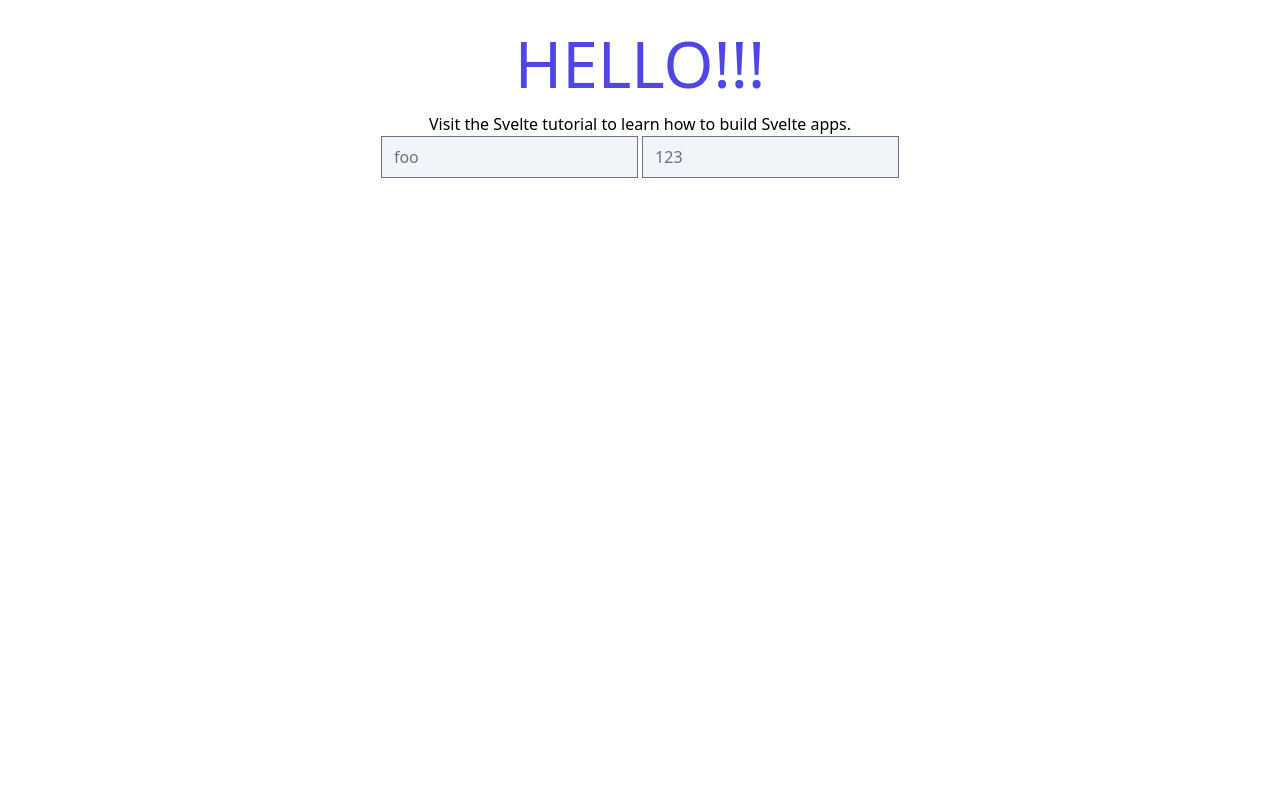
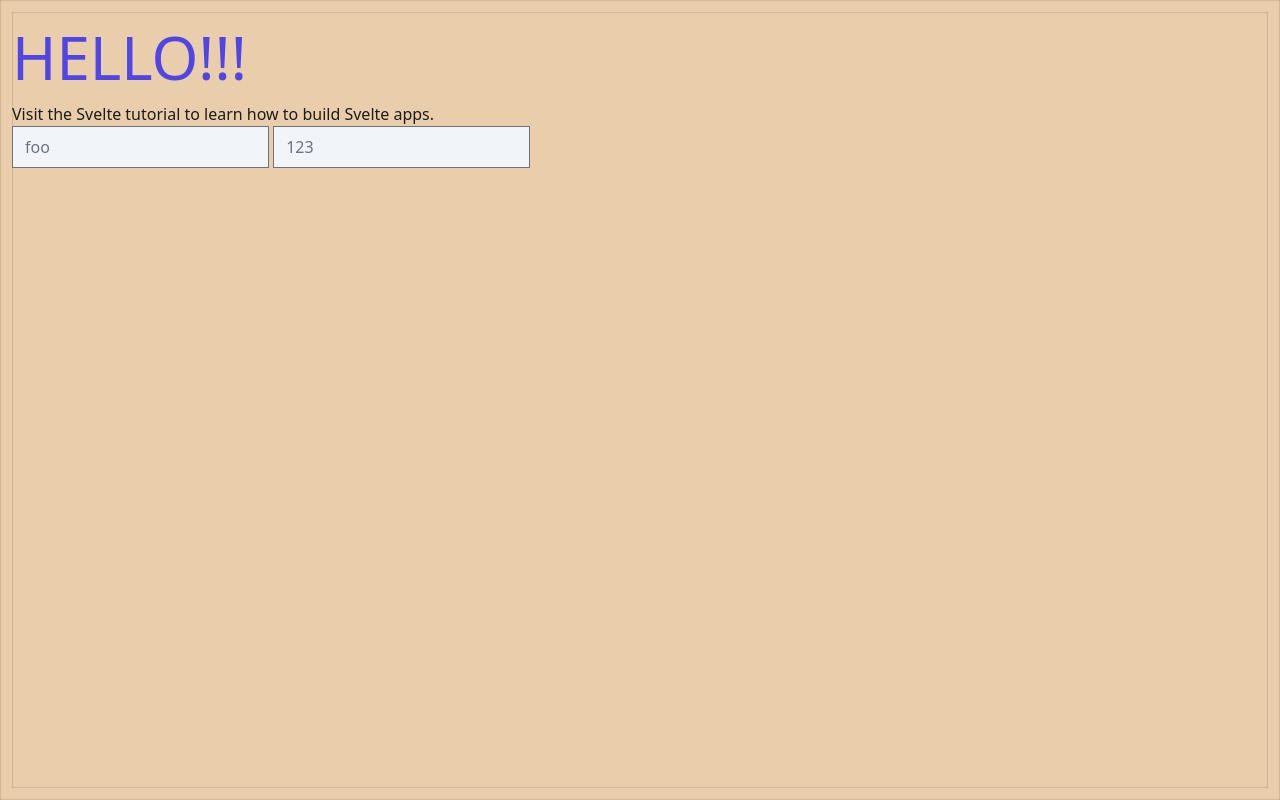
Before and after one commit to 0x5424/dn-canvas, a Svelte app: page / in a window 1280 px wide. Built offline with nearby package versions, Linux system fonts and the light colour scheme.

Commit message:
Add tailwind theme colors for foreground, background, and accent

```diff
--- a/src/App.svelte
+++ b/src/App.svelte
@@ -1,28 +1,10 @@
-<main>
-  <h1>Hello!!!</h1>
-  <p>Visit the <a href="https://svelte.dev/tutorial">Svelte tutorial</a> to learn how to build Svelte apps.</p>
+<main class='h-full p-3 shadow-flat shadow-accent'>
+  <div class='h-full shadow-flat shadow-accent'>
+    <h1 class='uppercase text-6xl/normal font-thin text-indigo-600'>Hello!!!</h1>
+    <p>Visit the <a href="https://svelte.dev/tutorial">Svelte tutorial</a> to learn how to build Svelte apps.</p>
 
 
-  <input class=bg-slate-100 type=text placeholder=foo/>
-  <input class=bg-slate-100 type=number placeholder=123/>
+    <input class=bg-slate-100 type=text placeholder=foo/>
+    <input class=bg-slate-100 type=number placeholder=123/>
+  </div>
 </main>
-
-<style lang=postcss>
-  main {
-    text-align: center;
-    padding: 1em;
-    max-width: 240px;
-    margin: 0 auto;
-  }
-  h1 {
-    color: theme(colors.indigo.600);
-    text-transform: uppercase;
-    font-size: 4em;
-    font-weight: 100;
-  }
-  @media (min-width: 640px) {
-    main {
-      max-width: none;
-    }
-  }
-</style>
--- a/src/app.css
+++ b/src/app.css
@@ -2,15 +2,40 @@
 @tailwind components;
 @tailwind utilities;
 
-* { margin: 0; }
+@layer base {
+  :root {
+    --color-fg: 28 28 28;
+    --color-bg: 234 206 171;
+    --color-accent: 98 97 70;
+    color: rgb(var(--color-fg));
+    background-color: rgb(var(--color-bg));
+    transition: background-color 0.3s;
+  }
+
+  :root[data-theme="dark"] {
+    --color-fg: 234 206 171;
+    --color-bg: 28 28 28;
+    --color-accent: 28 28 28;
+  }
+
+}
+
+@layer utilities {
+  /* custom variant of normal `shadow` with 0 x/y offset */
+  .shadow-flat {
+    box-shadow: inset 0 0 1.5px var(--tw-shadow-color);
+  }
+}
+
+* {
+  margin: 0;
+  line-height: calc(1em + 0.5rem);
+}
 *, *::before, *::after { box-sizing: border-box; }
 
 html, body { height: 100%; }
 
-body {
-  line-height: 1.5;
-  -webkit-font-smoothing: antialiased;
-}
+body { -webkit-font-smoothing: antialiased; }
 
 img, picture, video, canvas, svg {
   display: block;
--- a/svelte.config.js
+++ b/svelte.config.js
@@ -1,5 +1,5 @@
 import { vitePreprocess } from '@sveltejs/vite-plugin-svelte'
 
 export default {
-  preprocess: [vitePreprocess()],
+  preprocess: [vitePreprocess({ postcss: true })],
 }
--- a/tailwind.config.js
+++ b/tailwind.config.js
@@ -1,7 +1,15 @@
 /** @type {import('tailwindcss').Config} */
 export default {
-  content: ['./src/App.svelte', './src/**/*.{svelte,ts}'],
-  theme: {},
+  content: ['./src/**/*.{svelte,ts}'],
+  theme: {
+    extend: {
+      colors: {
+        fg: 'rgb(var(--color-fg) / <alpha-value>)',
+        bg: 'rgb(var(--color-bg) / <alpha-value>)',
+        accent: 'rgb(var(--color-accent) / <alpha-value>)'
+      }
+    }
+  },
   plugins: [
     require('@tailwindcss/forms')
   ]
```
Also changed, not shown: index.html (+1 -0 lines).
